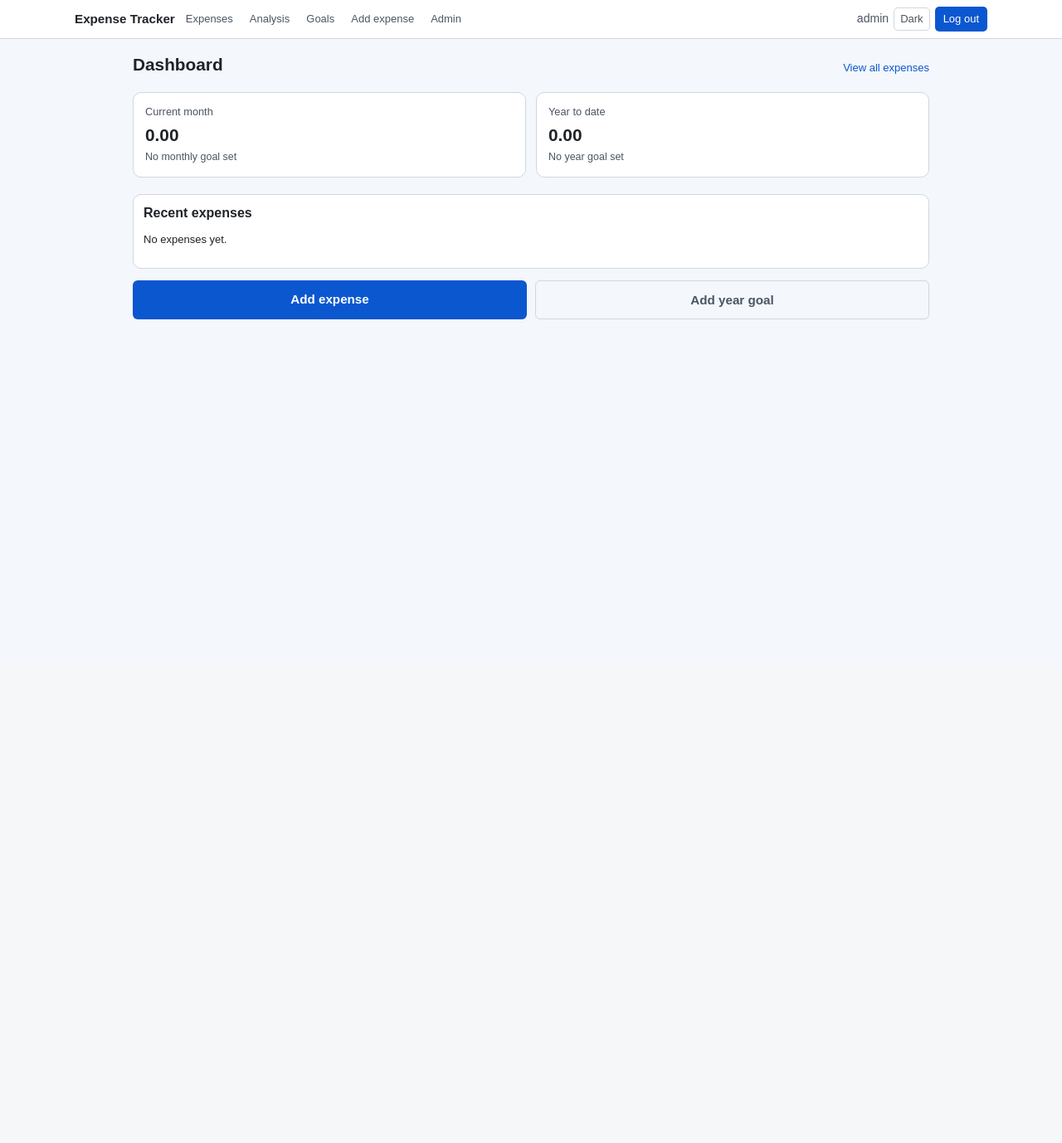
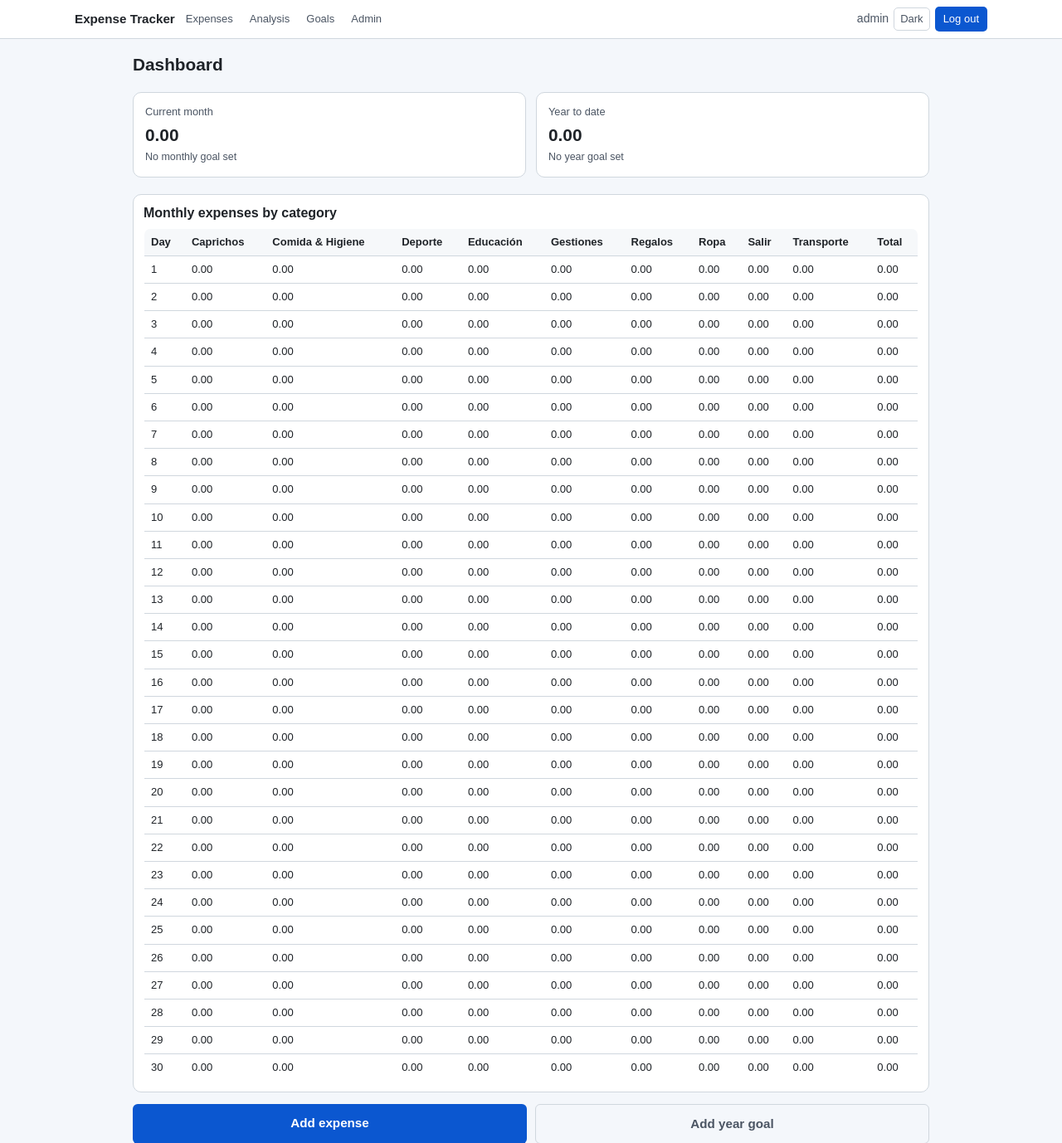
Before and after one commit to OscarZurita/mymoney, a Django app: page /moneyapp/dashboard/ in a window 1280 px wide. Shown: the top 1378 px of the page at 83% size. Before the commit the page ends 385 px from the top, so only its background shows below. Run offline with Django 5.2, Linux system fonts and the light colour scheme; a user stored in the database is signed in; data comes from the database, SQL or seed files in the repository; both versions use the stored data as it was after the commit; parts of the project's set-up code (start-up, migrations or seed data) failed here and were passed over.

Commit message:
dashboard shows sum per cat/day

```diff
--- a/money_app/models.py
+++ b/money_app/models.py
@@ -58,7 +58,7 @@ class Expense(models.Model):
         blank=True,
     )
     description = models.CharField(max_length=255, blank=True)
-    date = models.DateField("Date spent", default=timezone.localdate, blank=True)
+    date = models.DateField("Date spent", default=timezone.localdate, blank=True) #TODO: add as index on DB with db_index = True
     amount = models.DecimalField(max_digits=8, decimal_places=2)
     category = models.ForeignKey(
         Category,
--- a/money_app/urls.py
+++ b/money_app/urls.py
@@ -5,7 +5,7 @@ from . import views
 app_name = "money_app"
 urlpatterns = [
     path("dashboard/", views.dashboard, name="dashboard"),
-    path("expenses/", views.index, name="index"),
+    path("expenses/", views.index, name="expenses"),
     path("add_year_goal", views.add_year_goal, name = "add_year_goal"),
     path("year-goals/", views.year_goals, name="year_goals"),
     path("analysis/", views.analysis, name="analysis"),
--- a/money_app/views.py
+++ b/money_app/views.py
@@ -8,6 +8,8 @@ from django.db.models.functions import TruncMonth
 from django.shortcuts import get_object_or_404, redirect, render
 from django.utils import timezone
 from datetime import timedelta
+from collections import defaultdict
+import calendar
 
 from .forms import ExpenseForm, SignUpForm, YearGoalForm
 from .models import Category, Expense, Tag, YearGoal
@@ -205,7 +207,7 @@ def index(request):
             [exact_date, month_year, year, category_id, selected_tag_ids, amount_min, amount_max]
         ),
     }
-    return render(request, "money_app/index.html", context)
+    return render(request, "money_app/expenses.html", context)
 
 
 @login_required
@@ -219,7 +221,7 @@ def add_expense(request):
             expense.owner = request.user
             expense.save()
             form.save_m2m()
-            return redirect("money_app:index")
+            return redirect("money_app:expenses")
 
     return render(request, "money_app/add_expense.html", {"form": form})
 
@@ -227,11 +229,11 @@ def add_expense(request):
 @login_required
 def delete_expense(request, expense_id):
     if request.method != "POST":
-        return redirect("money_app:index")
+        return redirect("money_app:expenses")
 
     expense = get_object_or_404(Expense, pk=expense_id, owner=request.user)
     expense.delete()
-    return redirect("money_app:index")
+    return redirect("money_app:expenses")
 
 @login_required
 def edit_expense(request, expense_id):
@@ -243,7 +245,7 @@ def edit_expense(request, expense_id):
             expense.owner = request.user
             expense.save()
             form.save_m2m()
-            return redirect("money_app:index")
+            return redirect("money_app:expenses")
     return render(request, "money_app/add_expense.html", {"form": form})
 
 @login_required
@@ -253,13 +255,14 @@ def dashboard(request):
     start_of_month = today.replace(day=1)
     start_of_year = today.replace(month=1, day=1)
 
-    expenses = Expense.objects.filter(owner=request.user)
+    year_expenses = Expense.objects.filter(owner=request.user, date__gte=start_of_year)
+    month_expenses = year_expenses.filter(date__gte=start_of_month)
 
     def total(qs):
         return qs.aggregate(total=Sum("amount"))["total"] or Decimal("0")
 
-    month_total = total(expenses.filter(date__gte=start_of_month))
-    ytd_total = total(expenses.filter(date__gte=start_of_year))
+    month_total = total(month_expenses)
+    ytd_total = total(year_expenses)
     year_goal = YearGoal.objects.filter(user=request.user, year=today.year).first()
     monthly_goal = None
     monthly_goal_percent = Decimal("0")
@@ -280,6 +283,23 @@ def dashboard(request):
                 min(ytd_goal_percent, Decimal("100"))
             )
 
+    # day/cat table. Retrieve and build matrix to pass to the template
+    cat_day_sum = (month_expenses.values("date", "category__name").annotate(total=Sum("amount")).order_by("date","category__name"))
+    categories = list(Category.objects.values_list("name", flat=True).order_by("name"))
+    table_data = defaultdict(dict)
+    for row in cat_day_sum:
+        day = row["date"].day
+        cat = row["category__name"]
+        table_data[day][cat] = row["total"]
+    days_in_month = calendar.monthrange(today.year, today.month)[1]
+    table_rows = [{
+            "day": day,
+            "totals": [table_data[day].get(cat) for cat in categories],
+            "row_total": sum(table_data[day].values())
+            } for day in range(1, days_in_month + 1)]
+
+    print(table_rows)
+
     context = {
         "month_total": month_total,
         "year_goal": year_goal,
@@ -291,7 +311,8 @@ def dashboard(request):
         "ytd_goal_percent": _format_percent(ytd_goal_percent),
         "ytd_goal_progress_width": ytd_goal_progress_width,
         "ytd_goal_is_over": ytd_goal_percent > Decimal("100"),
-        "recent_expenses": expenses[:5],
+        "categories": categories,
+        "cat_day_rows": table_rows
     }
     return render(request, "money_app/dashboard.html", context)
 
@@ -550,6 +571,6 @@ def signup(request):
         if form.is_valid():
             user = form.save()
             login(request, user)
-            return redirect("money_app:index")
+            return redirect("money_app:expenses")
 
     return render(request, "registration/signup.html", {"form": form})
--- a/mymoney/settings.py
+++ b/mymoney/settings.py
@@ -179,5 +179,5 @@ USE_TZ = True
 
 STATIC_URL = 'static/'
 
-LOGIN_REDIRECT_URL = "money_app:index"
+LOGIN_REDIRECT_URL = "money_app:expenses"
 LOGOUT_REDIRECT_URL = "login"
--- a/templates/base.html
+++ b/templates/base.html
@@ -261,10 +261,9 @@
             <div class="nav-group">
                 <a href="{% url 'money_app:dashboard' %}" class="brand">Expense Tracker</a>
                 {% if request.user.is_authenticated %}
-                    <a href="{% url 'money_app:index' %}" class="nav-link">Expenses</a>
+                    <a href="{% url 'money_app:expenses' %}" class="nav-link">Expenses</a>
                     <a href="{% url 'money_app:analysis' %}" class="nav-link">Analysis</a>
                     <a href="{% url 'money_app:year_goals' %}" class="nav-link">Goals</a>
-                    <a href="{% url 'money_app:add_expense' %}" class="nav-link">Add expense</a>
                     {% if request.user.is_staff %}
                         <a href="{% url 'admin:index' %}" class="nav-link">Admin</a>
                     {% endif %}
--- a/templates/money_app/add_expense.html
+++ b/templates/money_app/add_expense.html
@@ -163,7 +163,7 @@
 
         <div class="form-actions">
             <button type="submit" class="button">{% if form.instance.pk %}Update Expense{% else %}Create Expense{% endif %}</button>
-            <a href="{% url 'money_app:index' %}" class="button button-secondary">Back to expenses</a>
+            <a href="{% url 'money_app:expenses' %}" class="button button-secondary">Back to expenses</a>
         </div>
     </form>
 {% endblock %}
--- a/templates/money_app/analysis.html
+++ b/templates/money_app/analysis.html
@@ -246,7 +246,7 @@
 {% block content %}
     <div class="page-actions">
         <h1>Expense analysis</h1>
-        <a href="{% url 'money_app:index' %}" class="button button-secondary">Back to expenses</a>
+        <a href="{% url 'money_app:expenses' %}" class="button button-secondary">Back to expenses</a>
     </div>
 
     <div class="panel">
--- a/templates/money_app/dashboard.html
+++ b/templates/money_app/dashboard.html
@@ -100,9 +100,6 @@ html[data-theme="dark"] .goal-progress-card.goal-progress-card-over::before {
 {% block content %}
 <div class="page-actions">
     <h1>Dashboard</h1>
-    <div class="dashboard-header-actions">
-        <a href="{% url 'money_app:index' %}" class="button button-secondary">View all expenses</a>
-    </div>
 </div>
 
 <!-- Metrics -->
@@ -130,23 +127,27 @@ html[data-theme="dark"] .goal-progress-card.goal-progress-card-over::before {
 
 <!-- Recent expenses -->
 <div class="panel">
-    <h2>Recent expenses</h2>
+    <h2>Monthly expenses by category</h2>
 
-    {% if recent_expenses %}
+    {% if cat_day_rows %}
         <table>
             <thead>
                 <tr>
-                    <th>Description</th>
-                    <th>Amount</th>
-                    <th>Date</th>
+                    <th>Day</th>
+                    {% for cat in categories %}
+                        <th>{{ cat }}</th>
+                    {% endfor %}
+                    <th>Total</th>
                 </tr>
             </thead>
             <tbody>
-                {% for expense in recent_expenses %}
+                {% for row in cat_day_rows %}
                     <tr>
-                        <td>{{ expense.description|default:"Expense" }}</td>
-                        <td>{{ expense.amount|money }}</td>
-                        <td>{{ expense.date }}</td>
+                        <td>{{ row.day }}</td>
+                        {% for amount in row.totals %}
+                            <td>{{ amount|money|default:"—" }}</td>
+                        {% endfor %}
+                        <td>{{ row.row_total|money }}</td>
                     </tr>
                 {% endfor %}
             </tbody>
--- a/templates/money_app/index.html
+++ b/templates/money_app/expenses.html
@@ -203,7 +203,7 @@
 
     {% if has_active_filters %}
         <div class="clear-filters">
-            <a href="{% url 'money_app:index' %}" class="button button-secondary">Clear filters</a>
+            <a href="{% url 'money_app:expenses' %}" class="button button-secondary">Clear filters</a>
         </div>
     {% endif %}
 
```
Also changed, not shown: money_app/tests.py (+33 -33 lines), db.sqlite3.
